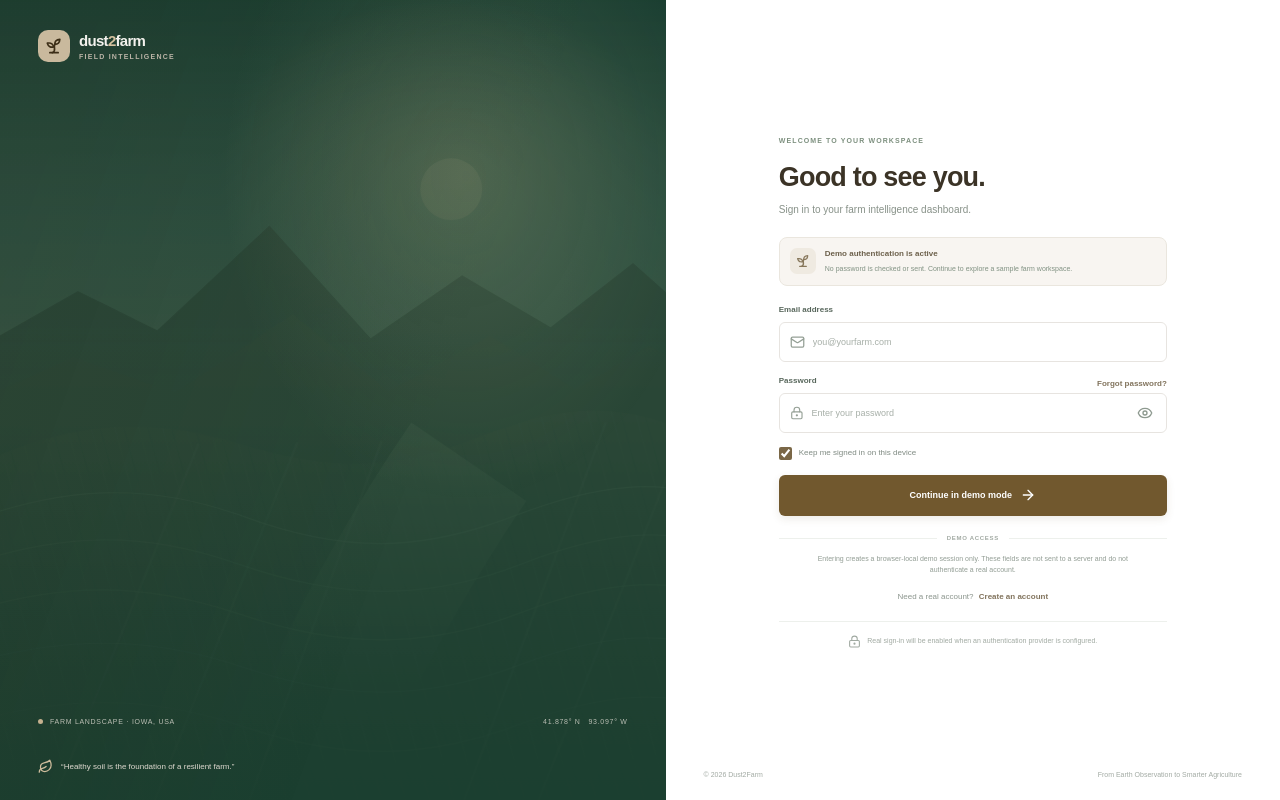
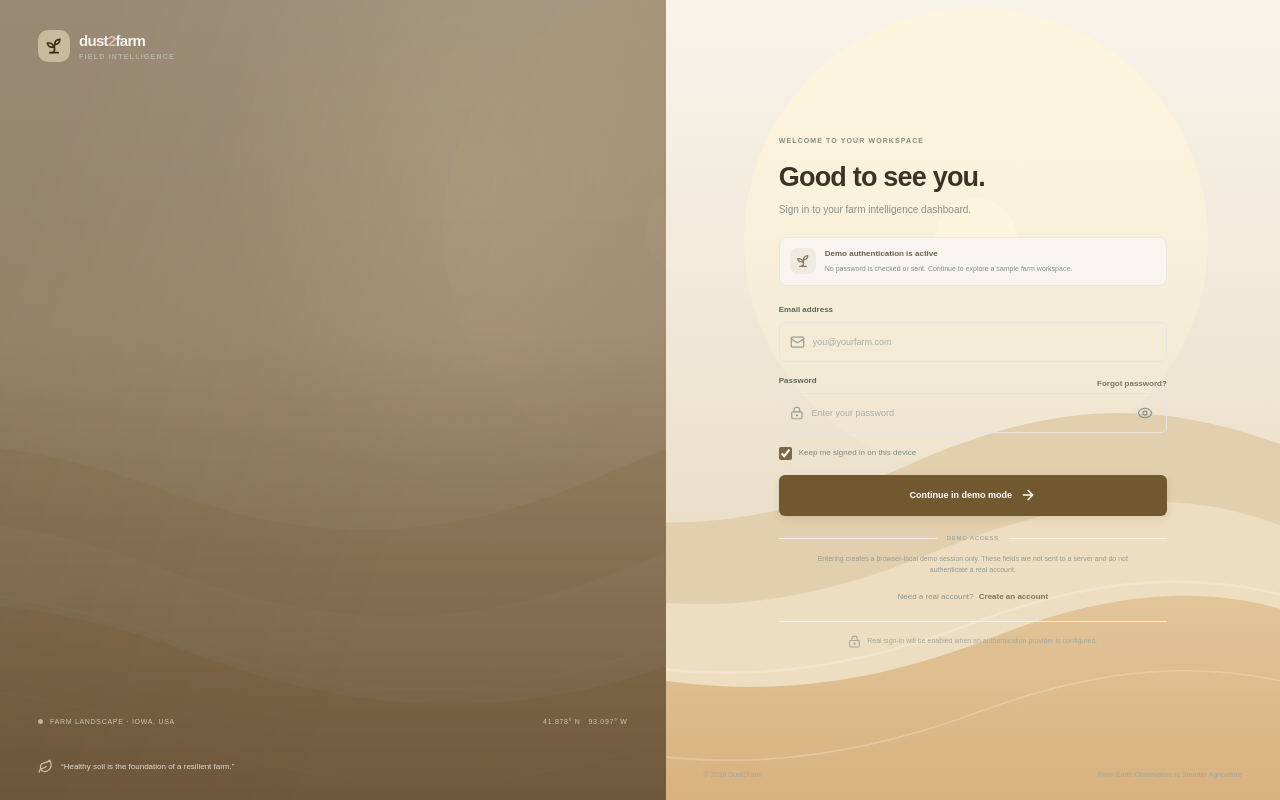
Before and after one commit to CryO000/Dust2Farm, a Next.js app: page /login in a window 1280 px wide. Built offline with nearby package versions, Linux system fonts and the light colour scheme.

Commit message:
commit3FrontFin

```diff
--- a/app/globals.css
+++ b/app/globals.css
@@ -14,7 +14,7 @@
 
 * { box-sizing: border-box; }
 html { scroll-behavior: smooth; }
-body { margin: 0; color: var(--ink); background: var(--canvas); font-family: var(--sans); font-size: 13px; -webkit-font-smoothing: antialiased; }
+body { margin: 0; color: var(--ink); background: var(--canvas) url("/dune-landscape.svg") center 56% / cover fixed no-repeat; font-family: var(--sans); font-size: 13px; -webkit-font-smoothing: antialiased; }
 button, a { font: inherit; }
 button { color: inherit; cursor: pointer; }
 a { color: inherit; text-decoration: none; }
--- a/app/platform.css
+++ b/app/platform.css
@@ -109,7 +109,7 @@
 .farm-scene-frame .three-host { background: #f7f3eb; }
 .farm-scene-frame .three-host canvas { width: 100%; height: 100%; }
 .scene-loading-overlay { position: absolute; z-index: 3; inset: 0; }
-.scene-loading-overlay .loading-screen { min-height: 100%; background: #f7f3eb; }
+.scene-loading-overlay .loading-screen { min-height: 100%; }
 .farm-scene-hud { position: absolute; top: 14px; left: 15px; display: flex; gap: 7px; pointer-events: none; }
 .farm-scene-hud > span { display: inline-flex; align-items: center; gap: 6px; color: #728078; background: #ffffffeb; border: 1px solid #edebe7; border-radius: 5px; padding: 7px 8px; font-size: 7px; font-weight: 700; letter-spacing: .45px; }
 .farm-scene-controls { position: absolute; top: 13px; right: 14px; display: flex; gap: 5px; }
@@ -343,9 +343,9 @@
 .settings-units-footnote { display: flex; align-items: center; gap: 6px; color: #9aa39b; font-size: 8px; margin-top: 14px; }
 
 /* Login and loading */
-.login-page { display: grid; grid-template-columns: minmax(0, 1.04fr) minmax(470px, .96fr); min-height: 100vh; background: #fff; }
-.login-art { position: relative; min-height: 100vh; color: #fff; overflow: hidden; background: #1d4434; }
-.login-art-image { position: absolute; inset: 0; background: linear-gradient(180deg, #142f2882 0%, #163b30a8 42%, #153b2de8 100%), url("/farm-landscape.svg") center 48% / cover; transform: scale(1.015); animation: art-enter 1.3s ease-out both; }
+.login-page { display: grid; grid-template-columns: minmax(0, 1.04fr) minmax(470px, .96fr); min-height: 100vh; background: transparent; }
+.login-art { position: relative; min-height: 100vh; color: #fff; overflow: hidden; background: #8e7451; }
+.login-art-image { position: absolute; inset: 0; background: linear-gradient(180deg, #382c1e55 0%, #43331f63 42%, #3b2b1ad9 100%), url("/dune-landscape.svg") center 48% / cover; transform: scale(1.015); animation: art-enter 1.3s ease-out both; }
 .login-art::after { content: ""; position: absolute; inset: 0; pointer-events: none; background: linear-gradient(110deg, #372b1718 10%, transparent 62%), radial-gradient(ellipse at 70% 22%, #ebd9a51f, transparent 37%); }
 .login-brand { position: absolute; z-index: 1; top: 30px; left: 38px; display: flex; align-items: center; gap: 9px; color: #f4f2ee; }
 .login-brand .brand-mark, .login-mobile-brand .brand-mark { background: #c9b99d; }
@@ -393,7 +393,7 @@
 .login-secure-note { display: flex; justify-content: center; align-items: center; gap: 6px; border-top: 1px solid #edf0ec; padding-top: 13px; color: #a1aaa2; font-size: 7px; }
 .login-footer { position: absolute; bottom: 20px; left: 38px; right: 38px; display: flex; justify-content: space-between; color: #a2aaa3; font-size: 7px; }
 .login-mobile-brand { display: none; }
-.loading-screen { display: flex; flex-direction: column; align-items: center; justify-content: center; min-height: 100vh; background: #f8f7f4; color: #66766b; }
+.loading-screen { display: flex; flex-direction: column; align-items: center; justify-content: center; min-height: 100vh; background: #f8f7f4 url("/dune-landscape.svg") center 56% / cover no-repeat; color: #66766b; }
 .loading-brand { display: flex; align-items: center; gap: 9px; }
 .loading-brand .brand-mark { animation: seed-pulse 1.8s ease-in-out infinite; }
 .loading-brand .brand-copy { color: #483b24; }
```
Also changed, not shown: public/dune-landscape.svg (added).
